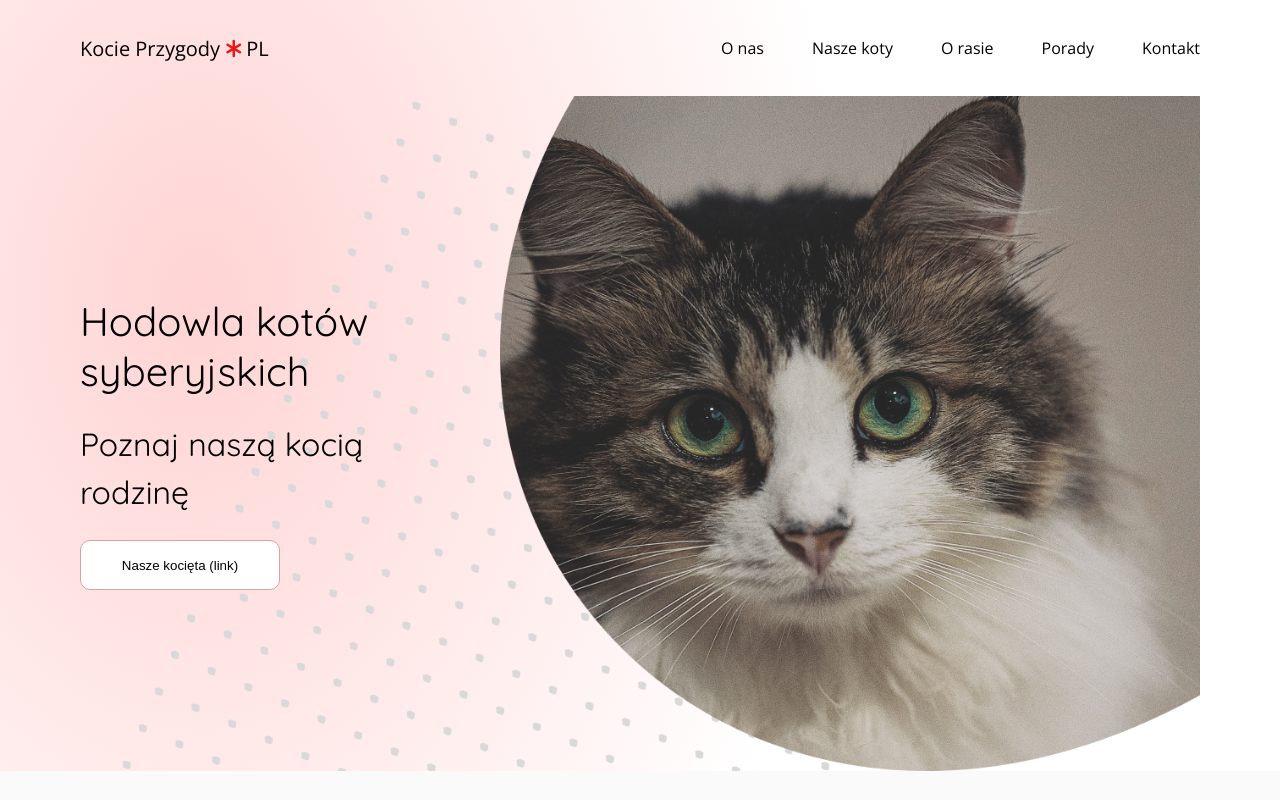
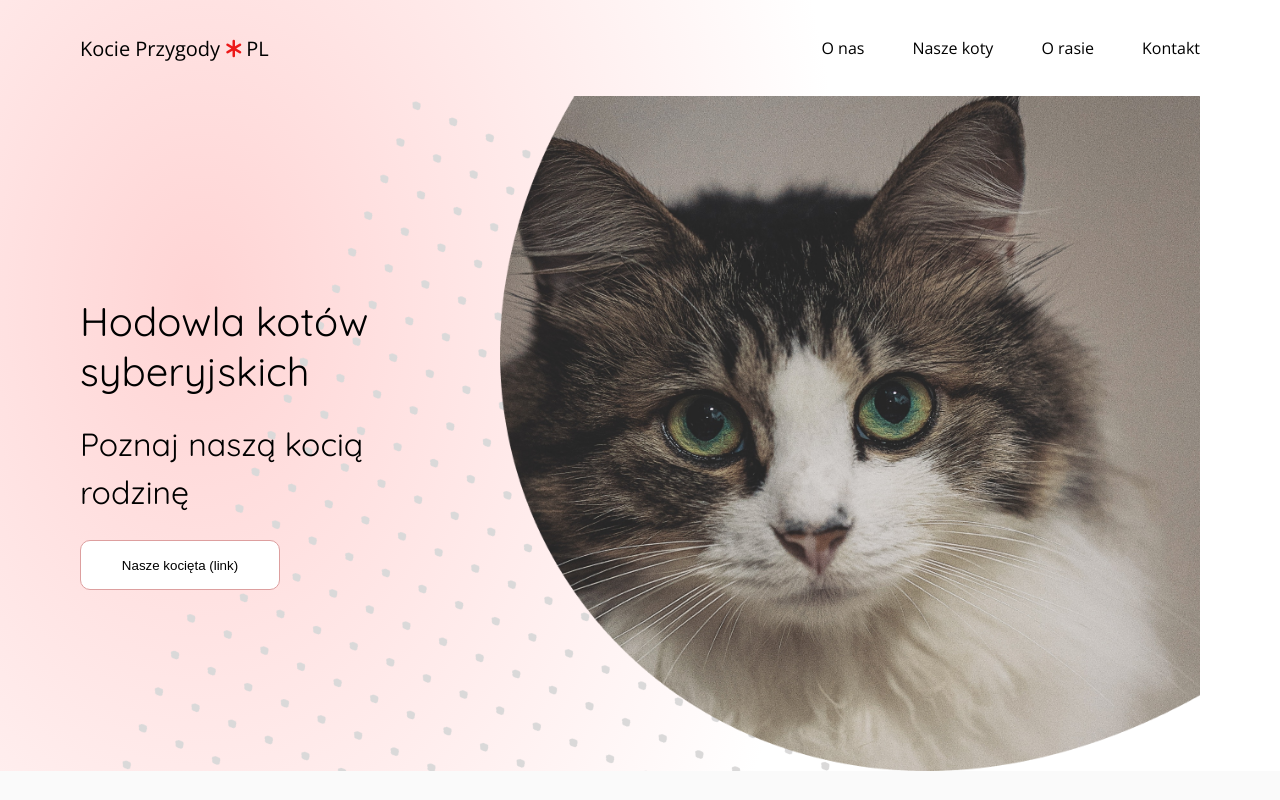
Before and after one commit to kamilabr/cattery, a plain HTML site: page index.html in a window 1280 px wide. Shown: the top 800 px of the page. Drawn offline with nearby package versions, Linux system fonts and the light colour scheme.

Commit message:
Update index.html

```diff
--- a/index.html
+++ b/index.html
@@ -27,7 +27,7 @@
                 <li><a href="#about" class="text-black">O nas</a></li>
                 <li><a href="#our_cats" class="text-black">Nasze koty</a></li>
                 <li><a href="#about_breed" class="text-black">O rasie</a></li>
-                <li><a href="#" class="text-black">Porady</a></li>
+                <!-- <li><a href="#" class="text-black">Porady</a></li> -->
                 <li><a href="#contact" class="text-black">Kontakt</a></li>
             </ul>
         </nav>
```
